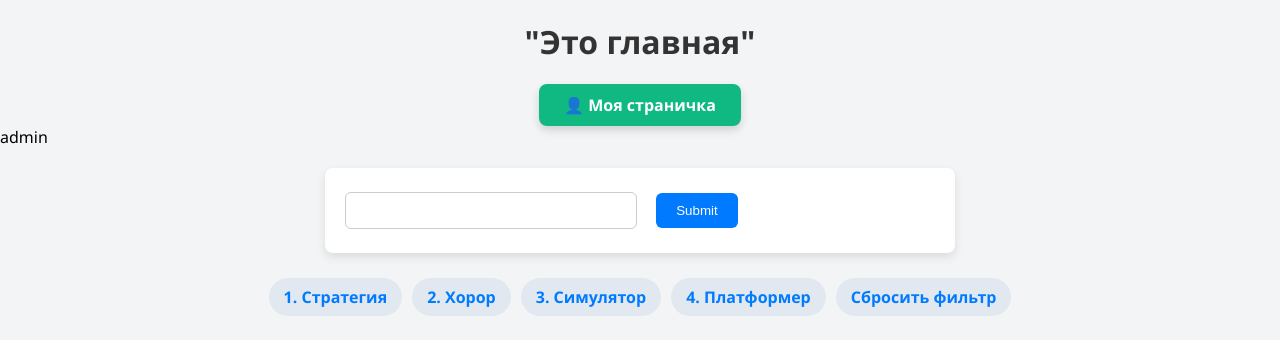
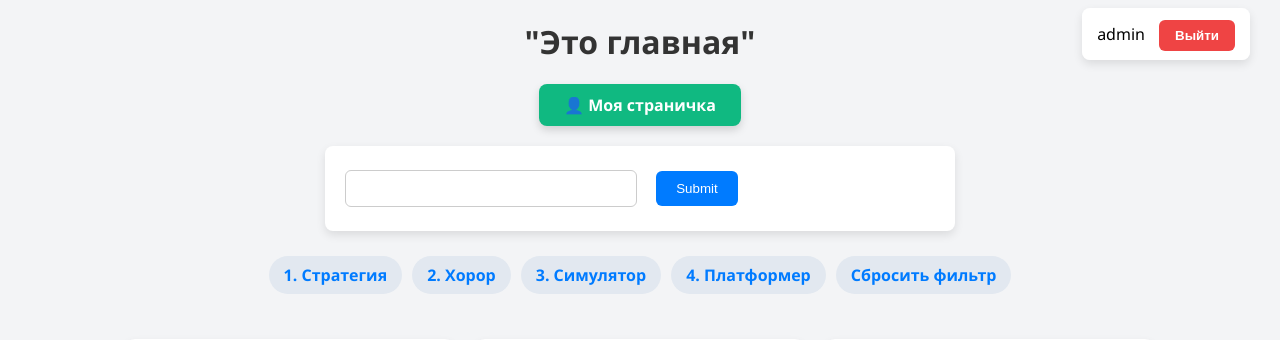
Before and after one commit to MrKega0/first_site, a Django app: page / in a window 1280 px wide. Shown: the top 340 px of the page. Run offline with Django 5.2, Linux system fonts and the light colour scheme; a user stored in the database is signed in; data comes from the database, SQL or seed files in the repository; both versions use the stored data as it was after the commit.

Commit message:
кнопки входа и выхода из аккаунта, модель избранных игр

```diff
--- a/first_site/urls.py
+++ b/first_site/urls.py
@@ -16,7 +16,7 @@ Including another URLconf
 """
 from django.contrib import admin
 from django.urls import path, include
-from mainapp.views import index, about_me, sp
+from mainapp.views import index, about_me
 from django.conf import settings
 from django.conf.urls.static import static
 
--- a/mainapp/models.py
+++ b/mainapp/models.py
@@ -1,6 +1,7 @@
 from django.db import models
 from userapp.models import MyUser
 from django.core.validators import MinLengthValidator
+from django.contrib.auth.models import AbstractUser
 
 # Create your models here.
 class Genre(models.Model):
@@ -31,3 +32,11 @@ class Comment(models.Model):
 
     def __str__(self):
         return f"Комментарий от {self.user.username} ({self.created_at:%Y-%m-%d %H:%M})"
+
+class Favorite(models.Model):
+    user = models.ForeignKey(MyUser, on_delete=models.CASCADE)
+    game = models.ForeignKey(Game, on_delete=models.CASCADE)
+    added_at = models.DateTimeField(auto_now_add=True)
+
+    class Meta:
+        unique_together = ('user', 'game')  # чтобы нельзя было добавить игру дважды
--- a/mainapp/static/css/index.css
+++ b/mainapp/static/css/index.css
@@ -239,3 +239,41 @@ form input[type="submit"]:hover {
 .comment-form input[type="submit"]:hover {
     background-color: #2563eb;
 }
+
+.login-link {
+    position: absolute;
+    top: 20px;
+    right: 30px;
+    z-index: 1000;
+}
+
+.login-link a {
+    display: inline-block;
+    padding: 8px 16px;
+    background-color: #3b82f6;
+    color: white;
+    border-radius: 6px;
+    font-weight: bold;
+    text-decoration: none;
+    transition: background-color 0.3s ease;
+}
+
+.login-link a:hover {
+    background-color: #2563eb;
+}
+
+.logout-button {
+    padding: 8px 16px;
+    margin-left: 10px;
+    background-color: #ef4444;
+    color: white;
+    border: none;
+    border-radius: 6px;
+    font-weight: bold;
+    cursor: pointer;
+    transition: background-color 0.3s ease;
+}
+
+.logout-button:hover {
+    background-color: #dc2626;
+}
--- a/mainapp/templates/mainapp/index.html
+++ b/mainapp/templates/mainapp/index.html
@@ -17,7 +17,17 @@
     </div>
 
     {% if request.user.is_authenticated%}
-        {{request.user}}
+        <div class="login-link">
+        <form method="post" action="/user/logout/" style="display:inline;">
+            {{ request.user }}
+            {% csrf_token %}
+            <button type="submit" class="logout-button">Выйти</button>
+        </form>
+    </div>
+    {%else%}
+        <div class="login-link">
+            <a href="/user/login">Войти</a>
+        </div>
     {% endif %}
 
     <!-- <form action="sp">
--- a/mainapp/urls.py
+++ b/mainapp/urls.py
@@ -1,6 +1,6 @@
 from django.contrib import admin
 from django.urls import path, include
-from mainapp.views import index, about_me, sp, game_info, add_comment
+from mainapp.views import index, about_me, game_info, add_comment
 from django.conf import settings
 from django.conf.urls.static import static
 
@@ -9,7 +9,7 @@ app_name = "mainapp"
 urlpatterns = [
     path('', index),
     path('about-me/', about_me),
-    path('sp/', sp),
+    # path('sp/', sp),
     path('game/<int:game_id>', game_info),
     path('add_comments/',add_comment)
 ]
--- a/mainapp/views.py
+++ b/mainapp/views.py
@@ -1,9 +1,9 @@
 from django.shortcuts import render, HttpResponse, HttpResponseRedirect
 from .models import Genre, Game, Comment
 from django.contrib.auth.decorators import login_required
+from userapp.views import logout_view
 
-# Create your views here.
-@login_required
+
 def index(request):
     # request.session['a'] = 'a'
     genre_filter = request.GET.get('genre')
@@ -22,15 +22,15 @@ def index(request):
 def about_me(request):
     return render(request, "mainapp/about_me.html")
 
-def sp(request):
-    #print(request.session['a'])
-    name = request.GET.get('name')
-    last_name = request.GET.get('last_name')
-    print(name)
-    if not name:
-        name = 'Безымянный лох'
-    context = {'name':name, 'last_name':last_name }
-    return render(request, "mainapp/sp.html", context)
+# def sp(request):
+#     #print(request.session['a'])
+#     name = request.GET.get('name')
+#     last_name = request.GET.get('last_name')
+#     print(name)
+#     if not name:
+#         name = 'Безымянный лох'
+#     context = {'name':name, 'last_name':last_name }
+#     return render(request, "mainapp/sp.html", context)
 
 @login_required
 def game_info(request, game_id):
--- a/userapp/urls.py
+++ b/userapp/urls.py
@@ -1,6 +1,6 @@
 from django.contrib import admin
 from django.urls import path, include
-from userapp.views import login, registration, profile
+from userapp.views import login, registration, profile, logout_view
 from django.conf import settings
 from django.conf.urls.static import static
 
@@ -10,4 +10,6 @@ urlpatterns = [
     path('login/', view=login),
     path('registration/', view=registration),
     path('profile/', view=profile),
+    path('logout/', logout_view, name='logout'),
+
 ]
```
Also changed, not shown: db.sqlite3, mainapp/migrations/0005_favorite.py (added).
